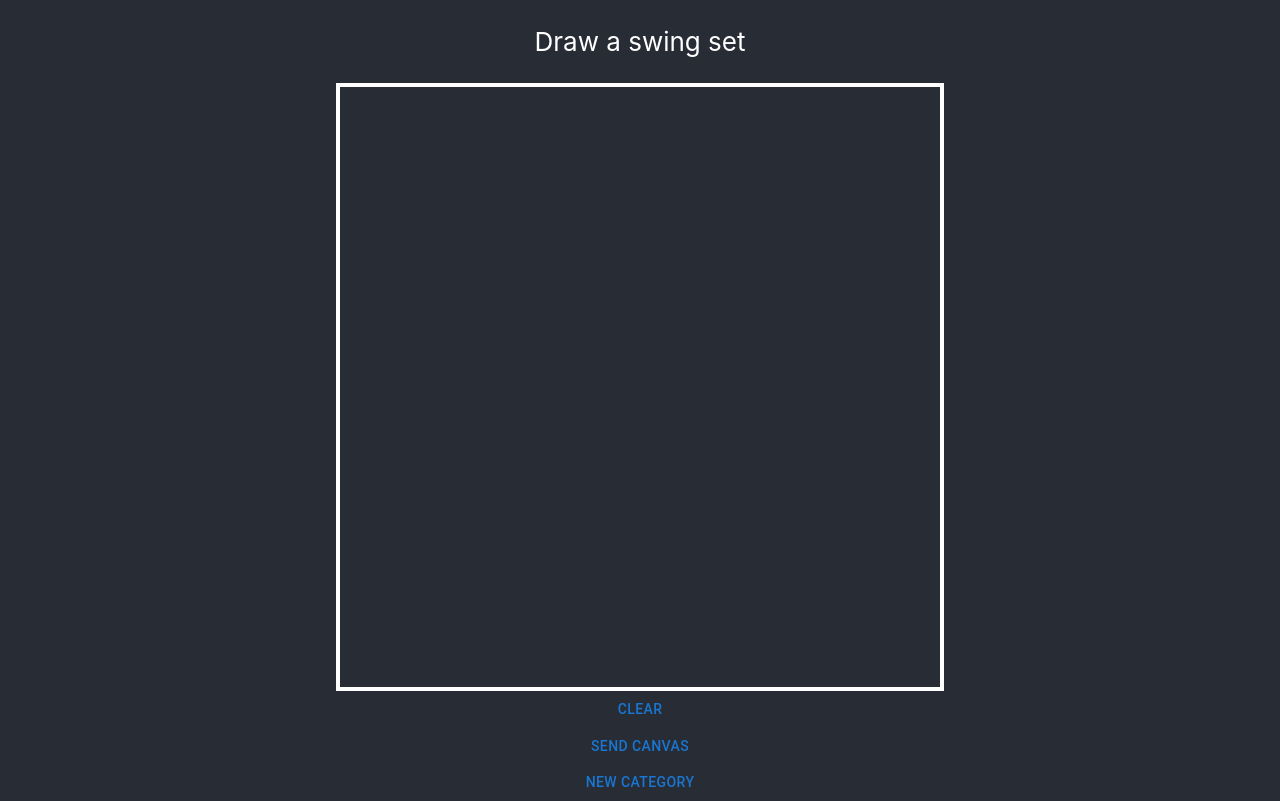
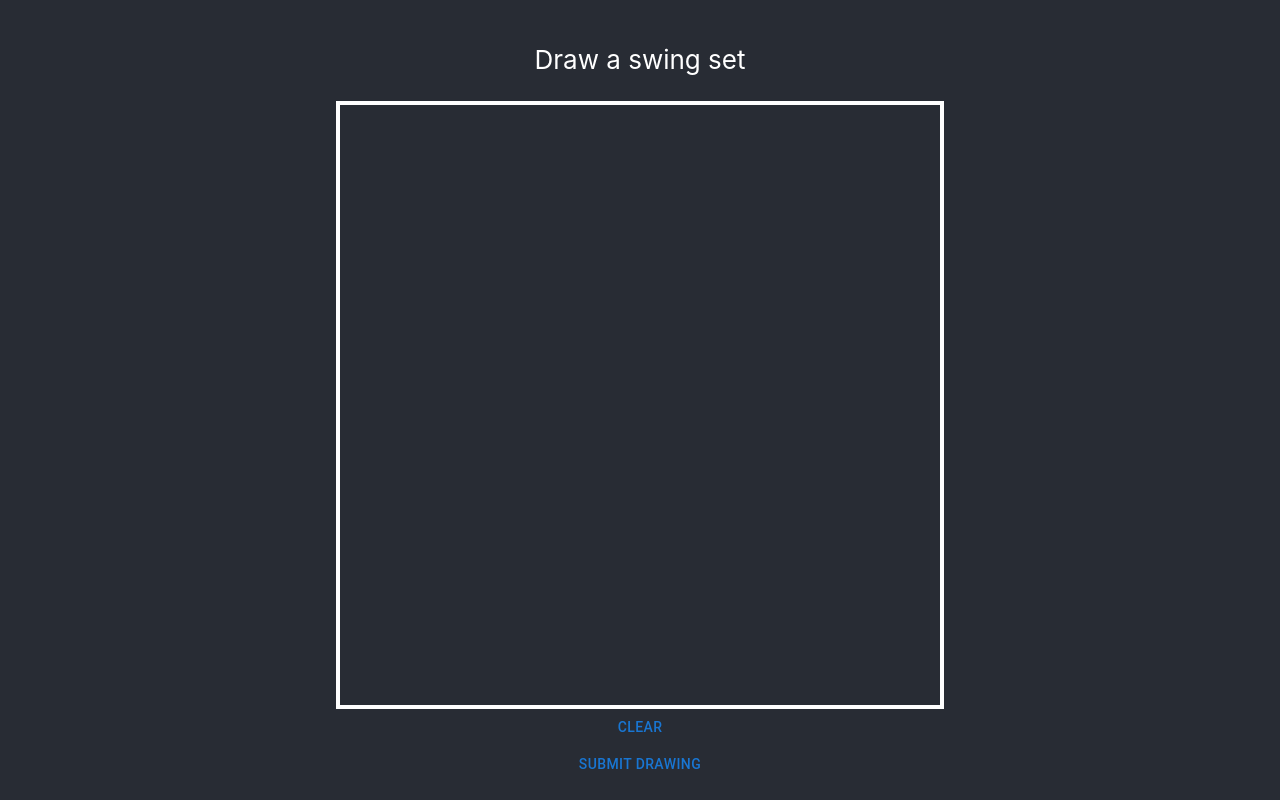
Before and after one commit to joshiepillow/cs1430-final-project, a React (Create React App) app in the folder app/: page / in a window 1280 px wide. Built offline with nearby package versions, Linux system fonts and the light colour scheme.

Commit message:
drawing/guessing/result pages

```diff
--- a/app/src/App.js
+++ b/app/src/App.js
@@ -1,18 +1,24 @@
 import React from 'react';
-import { Button } from '@mui/material'
-import Canvas from './Canvas'
-import categoriesFile from './categories.txt'
+import DrawingPage from './DrawingPage';
+import GuessingPage from './GuessingPage';
+import ResultPage from './ResultPage';
+import Canvas from './Canvas';
+import categoriesFile from './categories.txt';
 import './App.css';
 
 function App() {
-  const canvasRef = React.useRef(null)
-  const [categories, setCategories] = React.useState(null)
-  const [category, setCategory] = React.useState(null)
+    const canvasRef = React.useRef(null);
+    const [image, setImage] = React.useState(null);
+    const [categories, setCategories] = React.useState(null);
+    const [category, setCategory] = React.useState(null);
+    const [drawing, setDrawing] = React.useState("drawing");
+    const [guess, setGuess] = React.useState(null);
+    const [modelGuess, setModelGuess] = React.useState(null);
 
     React.useEffect(() => {
         try {
             fetch(categoriesFile).then(res => res.text())
-        .then(res => {setCategories(res.split("\n"))})
+                .then(res => { setCategories(res.split("\n")) })
         } catch (error) {
             alert("Error: " + error.message);
         }
@@ -23,35 +29,33 @@ function App() {
             setCategory(categories[Math.floor(Math.random() * categories.length)])
     }
 
+    const reset = () => {
+        setDrawing("drawing");
+        newCategory();
+        setImage(null);
+        setGuess(null);
+        setModelGuess(null);
+    }
+
     if (!category) newCategory()
 
-  const sendCanvas = async () => {
-    const canvas = canvasRef.current;
-    canvas.toBlob(async (blob) => {
-      const formData = new FormData();
-      formData.append("image", blob, "canvas.png");
+    const canvas = <Canvas canvasRef={canvasRef} frozen={drawing != "drawing"} image={image} setImage={setImage}/>
 
-      try {
-        const response = await fetch("http://localhost:5000/process-image", {
-          method: "POST",
-          body: formData,
-        });
-
-        const result = await response.json();
-        alert(JSON.stringify(result));
-      } catch (error) {
-        alert("Error: " + error.message);
+    const choosePage = () => {
+        switch(drawing) {
+            case "drawing":
+                return <DrawingPage canvas={canvas} category={category} setDrawing={setDrawing}/>
+            case "guessing":
+                return <GuessingPage canvas={canvas} categories={categories} guess={guess} setGuess={setGuess} setDrawing={setDrawing}/>
+            case "result":
+                return <ResultPage canvas={canvas} modelGuess={modelGuess} guess={guess} restart={reset}/>
         }
-    });
-  };
+    }
 
     return (
         <div className="App">
             <header className="App-header">
-        <p>Draw a {category || "..."}</p>
-        <Canvas canvasRef={canvasRef}/>
-        <Button onClick={sendCanvas}>Send Canvas</Button>
-        <Button onClick={newCategory}>New Category</Button>
+            {choosePage()}
             </header>
         </div>
     );
--- a/app/src/Canvas.js
+++ b/app/src/Canvas.js
@@ -5,24 +5,33 @@ const Canvas = (props) => {
     const [lastX, setLastX] = React.useState(0)
     const [lastY, setLastY] = React.useState(0)
 
+    React.useEffect(() => {
+        if (props.image)
+            props.canvasRef.current.getContext("2d").putImageData(props.image, 0, 0);
+    });
+
     const mouseMove = (event) => {
         const [x, y] = [event.nativeEvent.offsetX, event.nativeEvent.offsetY]
-        if (event.buttons & 1) {
-            const ctx = props.canvasRef.current.getContext("2d")
+        if (!props.frozen && event.buttons & 1) {
+            const canvas = props.canvasRef.current;
+            const ctx = canvas.getContext("2d")
             ctx.strokeStyle = "blue";
             ctx.lineWidth = 4;
             ctx.beginPath()
             ctx.moveTo(lastX, lastY)
             ctx.lineTo(x, y)
             ctx.stroke()
+            props.setImage(ctx.getImageData(0, 0, canvas.width, canvas.height));
         }
         setLastX(x)
         setLastY(y)
     }
 
     const clear = (_) => {
-        const ctx = props.canvasRef.current.getContext('2d');
+        const canvas = props.canvasRef.current;
+        const ctx = canvas.getContext("2d")
         ctx.clearRect(0, 0, props.canvasRef.current.width, props.canvasRef.current.height);
+        props.setImage(ctx.getImageData(0, 0, canvas.width, canvas.height));
     }
 
     return <>
@@ -33,7 +42,7 @@ const Canvas = (props) => {
             style={{ border: "4px solid white" }}
             onMouseMove={mouseMove}
         />
-        <Button onClick={clear}>Clear</Button>
+        {!props.frozen ? <Button onClick={clear}>Clear</Button> : <></>}
     </>
 }
 
--- /dev/null
+++ b/app/src/DrawingPage.js
@@ -0,0 +1,33 @@
+import React from 'react';
+import { Button } from '@mui/material';
+
+const DrawingPage = (props) => {
+    const sendCanvas = async () => {
+        props.setDrawing("guessing");
+        const canvas = props.canvas.props.canvasRef.current;
+        canvas.toBlob(async (blob) => {
+            const formData = new FormData();
+            formData.append("image", blob, "canvas.png");
+
+            try {
+                const response = await fetch("http://localhost:5000/process-image", {
+                    method: "POST",
+                    body: formData,
+                });
+
+                const result = await response.json();
+                alert(JSON.stringify(result));
+            } catch (error) {
+                alert("Error: " + error.message);
+            }
+        });
+    };
+
+    return <>
+        <p>Draw a {props.category}</p>
+        {props.canvas}
+        <Button onClick={sendCanvas}>Submit Drawing</Button>
+    </>;
+}
+
+export default DrawingPage;
--- /dev/null
+++ b/app/src/GuessingPage.js
@@ -0,0 +1,20 @@
+import React from 'react';
+import { Button, Autocomplete, TextField, useTheme, colors } from '@mui/material';
+
+const GuessingPage = (props) => {
+    const theme = useTheme()
+
+    return <>
+        <p>This is a(n)</p>
+        {<Autocomplete options={props.categories}
+            sx={{ width: 300 }}
+            value={props.guess}
+            onChange={(_, value, __) => props.setGuess(value)}
+            renderInput={(params) => <TextField {...params} label="Guess" variant="filled" sx={{ backgroundColor: colors.grey[100] }}/>}
+        />}
+        {props.canvas}
+        <Button onClick={() => props.setDrawing("result")}>Submit Guess</Button>
+    </>;
+}
+
+export default GuessingPage;
--- /dev/null
+++ b/app/src/ResultPage.js
@@ -0,0 +1,12 @@
+import React from 'react';
+import { Button } from '@mui/material';
+
+const GuessingPage = (props) => {
+    return <>
+        <p>You guessed {props.guess}. Computer guessed {props.modelGuess}.</p>
+        {props.canvas}
+        <Button onClick={props.restart}>Restart</Button>
+    </>;
+}
+
+export default GuessingPage;
```
Lines whose indentation alone changed are shown as unchanged.
